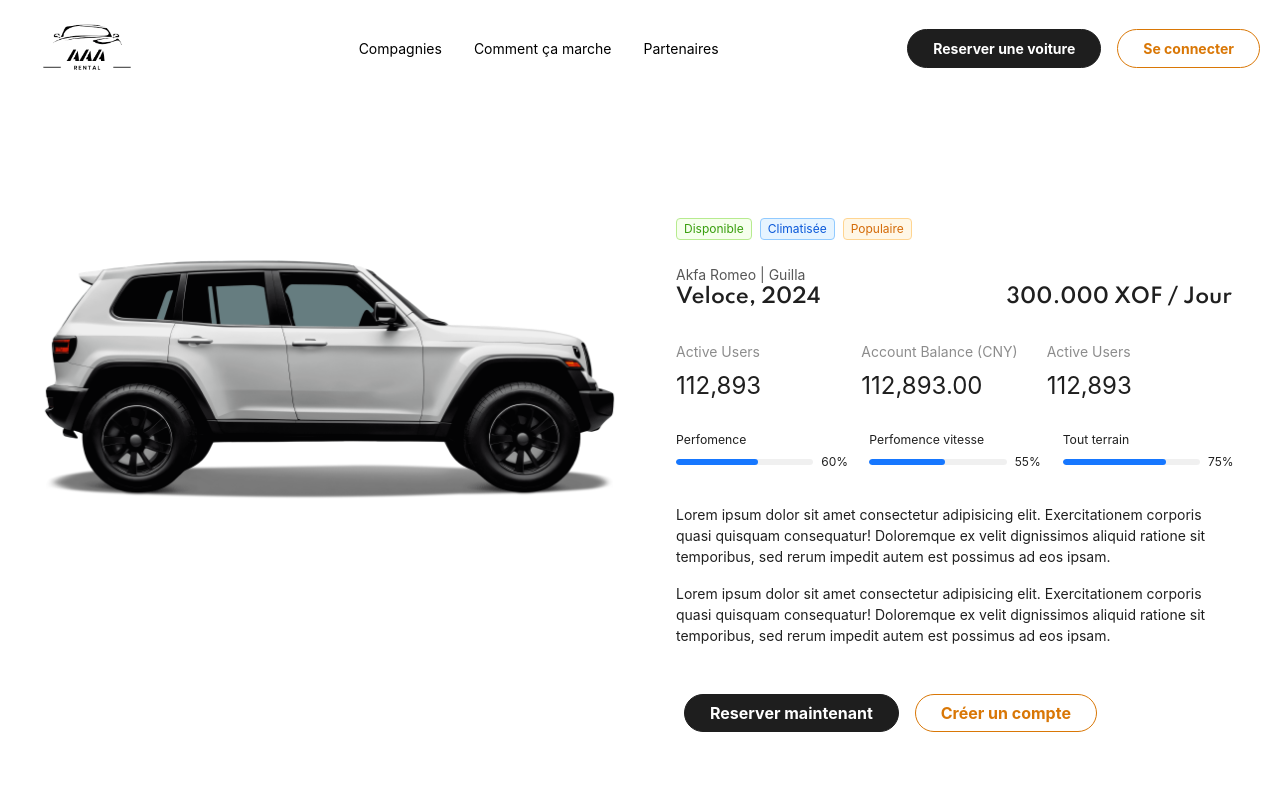
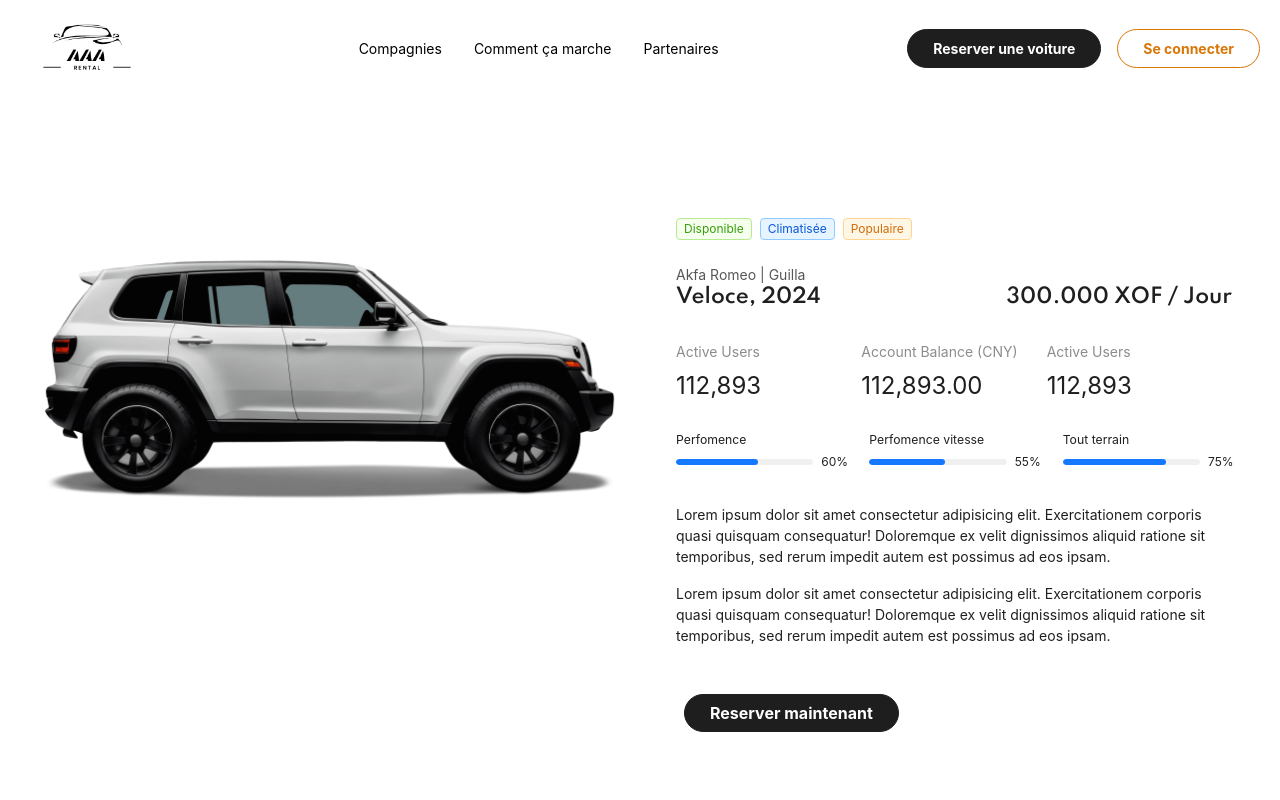
Before and after one commit to FanuelDev/rental, a Vue app: page /search/1 in a window 1280 px wide. Shown: the top 800 px of the page. Built offline with nearby package versions, Linux system fonts and the light colour scheme; a small style sheet from the web is missing.

Commit message:
Update detailSearch.vue

```diff
--- a/src/pages/detailSearch.vue
+++ b/src/pages/detailSearch.vue
@@ -78,11 +78,11 @@
           </div>
           <div class="my-5">
             <button class="btn btn-dark mx-2">Reserver maintenant</button>
-            <router-link to="/auth/register">
+            <!-- <router-link to="/auth/register">
               <button class="btn btn-outline-primary mx-2">
                 Créer un compte
               </button>
-            </router-link>
+            </router-link> -->
           </div>
         </div>
       </div>
```
